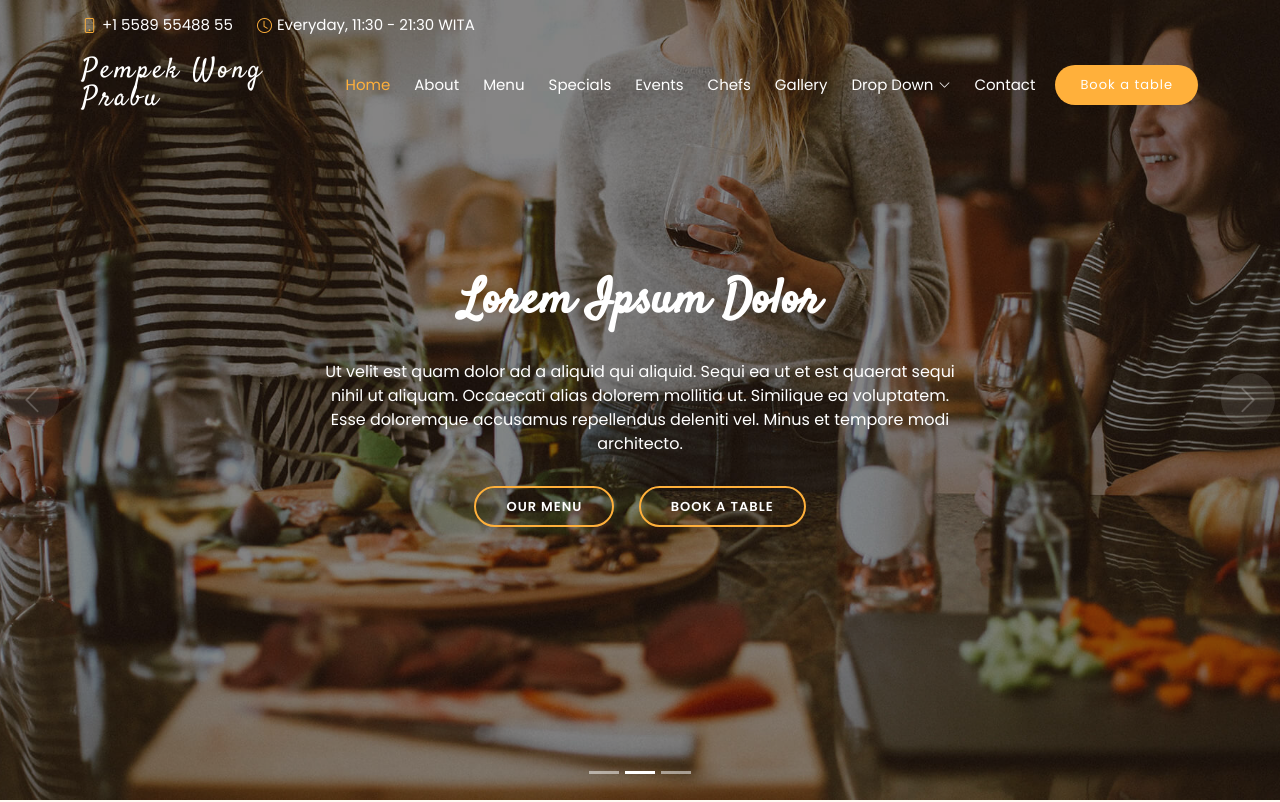
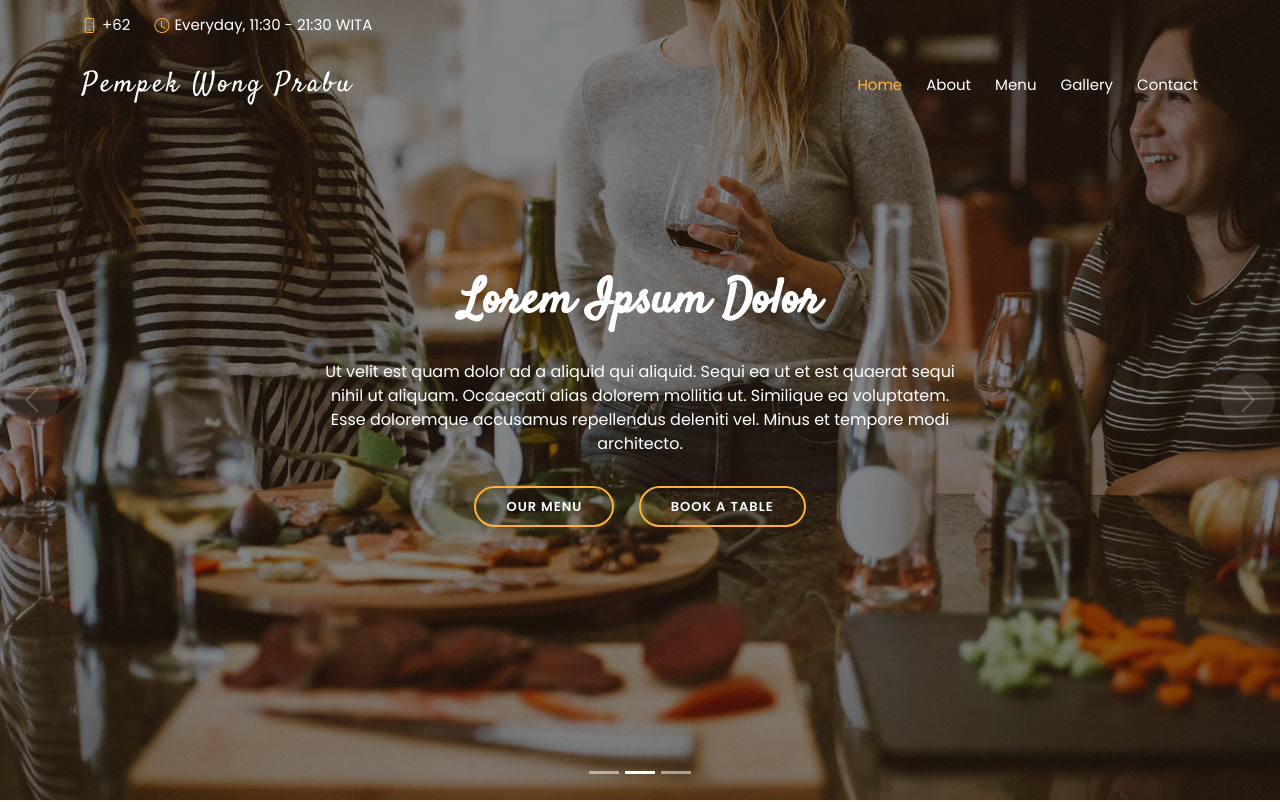
Before and after one commit to Grinder7/WebPempek2, a plain HTML site: page index.html in a window 1280 px wide. Shown: the top 802 px of the page. Drawn offline with Linux system fonts and the light colour scheme.

Commit message:
Remove Some Navbar

```diff
--- a/index.html
+++ b/index.html
@@ -56,9 +56,7 @@
       <div
         class="container-fluid container-xl d-flex align-items-center justify-content-center justify-content-lg-start"
       >
-        <i class="bi bi-phone d-flex align-items-center"
-          ><span>+1 5589 55488 55</span></i
-        >
+        <i class="bi bi-phone d-flex align-items-center"><span>+62</span></i>
         <i class="bi bi-clock ms-4 d-none d-lg-flex align-items-center"
           ><span>Everyday, 11:30 - 21:30 WITA</span></i
         >
@@ -84,11 +82,11 @@
             <li><a class="nav-link scrollto active" href="#hero">Home</a></li>
             <li><a class="nav-link scrollto" href="#about">About</a></li>
             <li><a class="nav-link scrollto" href="#menu">Menu</a></li>
-            <li><a class="nav-link scrollto" href="#specials">Specials</a></li>
-            <li><a class="nav-link scrollto" href="#events">Events</a></li>
-            <li><a class="nav-link scrollto" href="#chefs">Chefs</a></li>
+            <!-- <li><a class="nav-link scrollto" href="#specials">Specials</a></li> -->
+            <!-- <li><a class="nav-link scrollto" href="#events">Events</a></li> -->
+            <!-- <li><a class="nav-link scrollto" href="#chefs">Chefs</a></li> -->
             <li><a class="nav-link scrollto" href="#gallery">Gallery</a></li>
-            <li class="dropdown">
+            <!-- <li class="dropdown">
               <a href="#"
                 ><span>Drop Down</span> <i class="bi bi-chevron-down"></i
               ></a>
@@ -111,16 +109,16 @@
                 <li><a href="#">Drop Down 3</a></li>
                 <li><a href="#">Drop Down 4</a></li>
               </ul>
-            </li>
+            </li> -->
             <li><a class="nav-link scrollto" href="#contact">Contact</a></li>
           </ul>
           <i class="bi bi-list mobile-nav-toggle"></i>
         </nav>
         <!-- .navbar -->
 
-        <a href="#book-a-table" class="book-a-table-btn scrollto"
-          >Book a table</a
-        >
+        <!-- <a href="#book-a-table" class="book-a-table-btn scrollto">
+          Book a table
+        </a> -->
       </div>
     </header>
     <!-- End Header -->
```
